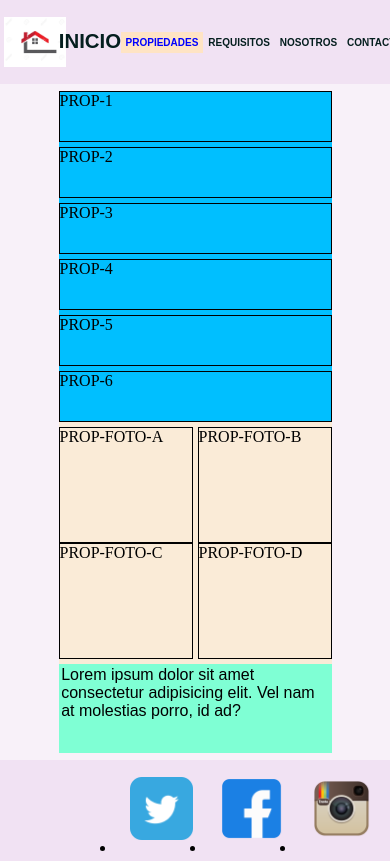
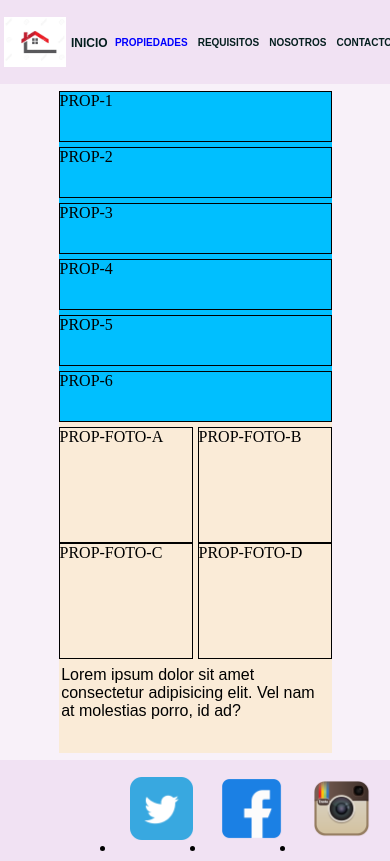
Before and after one commit to martinemoyano/inmobiliaria-moyano, a plain HTML site: page propiedades.html in a window 390 px wide. In both pictures the pointer is over the link "INICIO". Drawn offline with Linux system fonts and the light colour scheme.

Commit message:
cambio backround colors- falta propiedades

```diff
--- a/css/style.css
+++ b/css/style.css
@@ -171,7 +171,7 @@ nav ul li a {
 }
 
 .descripcion-propiedades {
-    background-color: aquamarine;
+
     font-family: arial;
     size: 15px;
     padding: 1%;
@@ -504,13 +504,21 @@ nav ul li a {
 
     }
 
+    .menu a:hover {
+        display: flex;
+        color: rgb(4, 30, 30);
+        font-size: 10px;
+        font-family: arial;
+        font-weight: bold;
+    }
+
     .seccion {
         color: blue;
         font-size: 10px;
         font-family: arial;
         font-weight: bold;
         border-width: 4px;
-        background-color: bisque;
+
         justify-content: space-evenly;
         padding: 5px;
         text-align: center;
```
